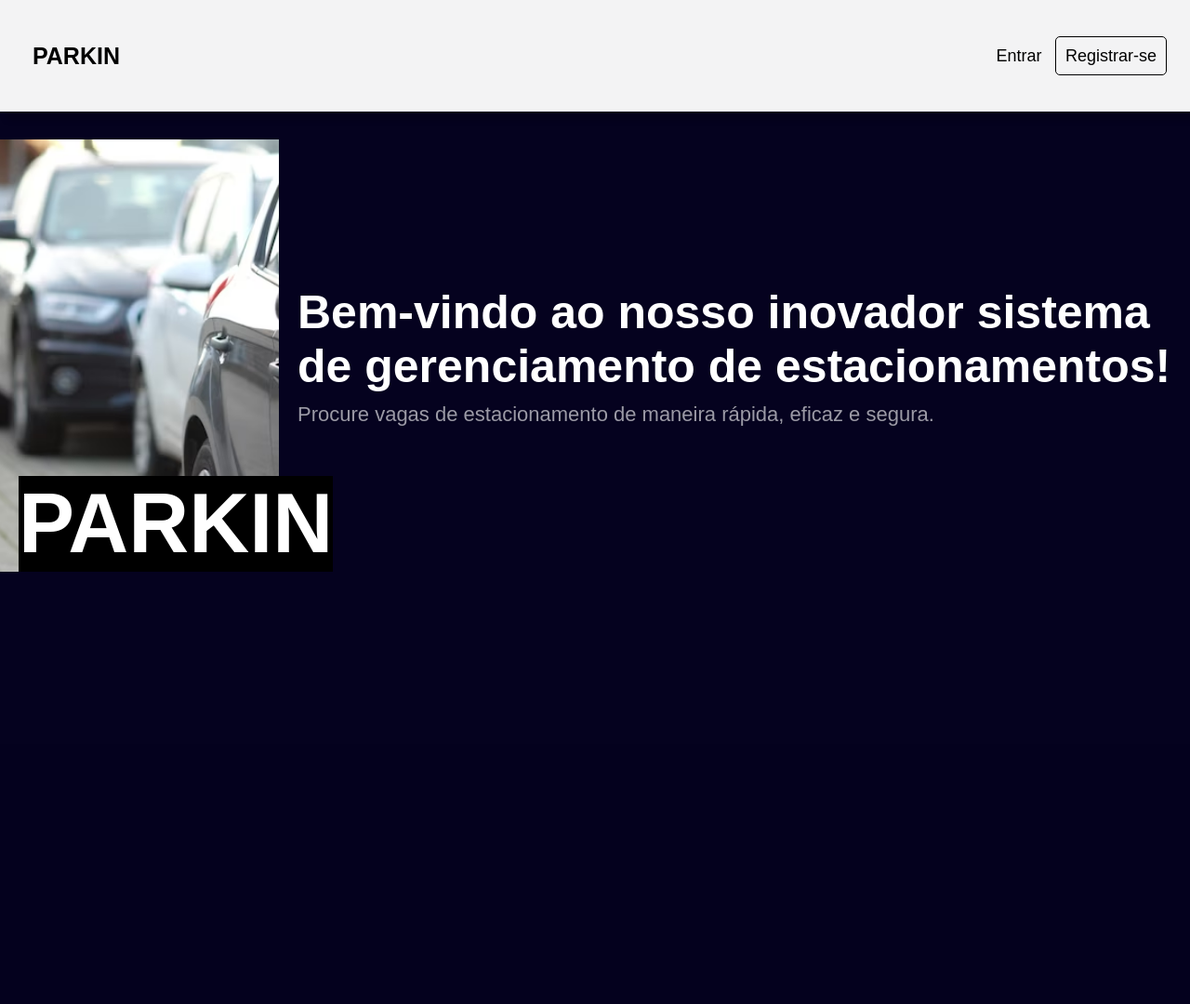
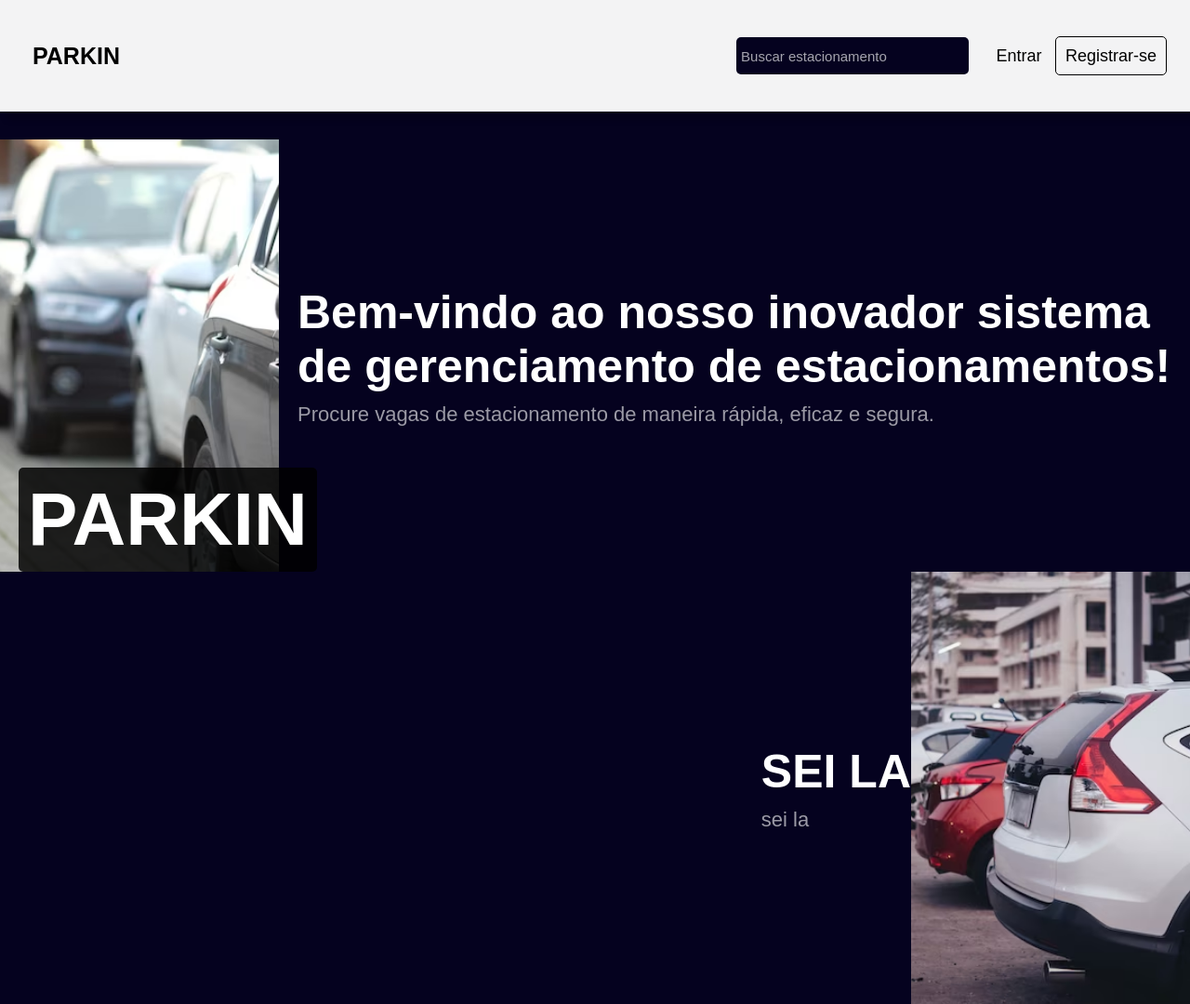
Before and after one commit to incrisvel/parkin, a Django app: page / in a window 1280 px wide. Shown: the whole page at 93% size. Before the commit the page ends 615 px from the top, so only its background shows below. Run offline with Django 5.2, Linux system fonts and the light colour scheme.

Commit message:
continuação pagina inicial

```diff
--- a/main/static/css/index.css
+++ b/main/static/css/index.css
@@ -32,6 +32,11 @@ a{
     color: rgb(0, 0, 0);
     font-size: 18px;
     padding: 10px;
+    transition: 1s;
+}
+
+a:hover{
+    color: rgba(0, 0, 0, 0.349);
 }
 
 #logo{
@@ -42,6 +47,29 @@ a{
 #registrar{
     border: solid 1px rgb(0, 0, 0);
     border-radius: 5px;
+    transition: 1s;
+}
+
+#registrar:hover{
+    background-color: #000000;
+    color: #ffffffff;
+}
+
+#busca{
+    height: 40px;
+    width: 250px;
+    outline: none;
+    border: none;
+    background-color: #05021f;
+    border-radius: 5px;
+    font-size: 15px;
+    color: white;
+    padding: 5px;
+    margin-right: 15px;
+}
+
+::placeholder{
+    color: rgba(255, 255, 255, 0.644);
 }
 
 /* Fim Barra de Navegação */
@@ -49,10 +77,6 @@ a{
 /* Main */
 main{
     margin-top: 150px;
-    display: flex;
-    align-items: center;
-    justify-content: center;
-
 }
 
 main .descricao{
@@ -71,9 +95,11 @@ main .descricao{
 
 main div h1{
     color: white;
-    font-size: 90px;
-    background-color: rgb(0, 0, 0);
-    margin-left: 20px
+    font-size: 80px;
+    background-color: rgba(0, 0, 0, 0.836);
+    margin-left: 20px;
+    padding: 10px;
+    border-radius: 5px;
 }
 
 main div p{
@@ -90,3 +116,16 @@ div h3{
 main .secundaria{
     padding: 20px;
 }
+
+.descricao2{
+    display: flex;
+    align-items: center;
+    flex-direction: row-reverse;
+}
+
+.descricao2 #img{
+    width: 300px;
+    height: 465px;
+    background: no-repeat center;
+    background-size: cover;
+}
--- a/main/templates/main/index.html
+++ b/main/templates/main/index.html
@@ -27,7 +27,14 @@
                 </p>
             </div>
         </div>
-
+        <div class="descricao2">
+            <div style="background-image: url({% static 'img/imagemale2.jpg' %})" id="img">
+            </div>
+            <div>
+                <h3>SEI LA</h3>
+                <p>sei la</p>
+            </div>
+        </div>
     </main>
     <footer>
 
--- a/main/templates/main/nav.html
+++ b/main/templates/main/nav.html
@@ -4,6 +4,7 @@
             <a href="/" id="logo">PARKIN</a>
         </li>
         <li>
+            <input type="search" placeholder="Buscar estacionamento" name="busca" id="busca">
             <a href="/">Entrar</a>
             <a href="/" id="registrar">Registrar-se</a>
         </li>
```
Also changed, not shown: main/static/img/imagemale2.jpg (added).
